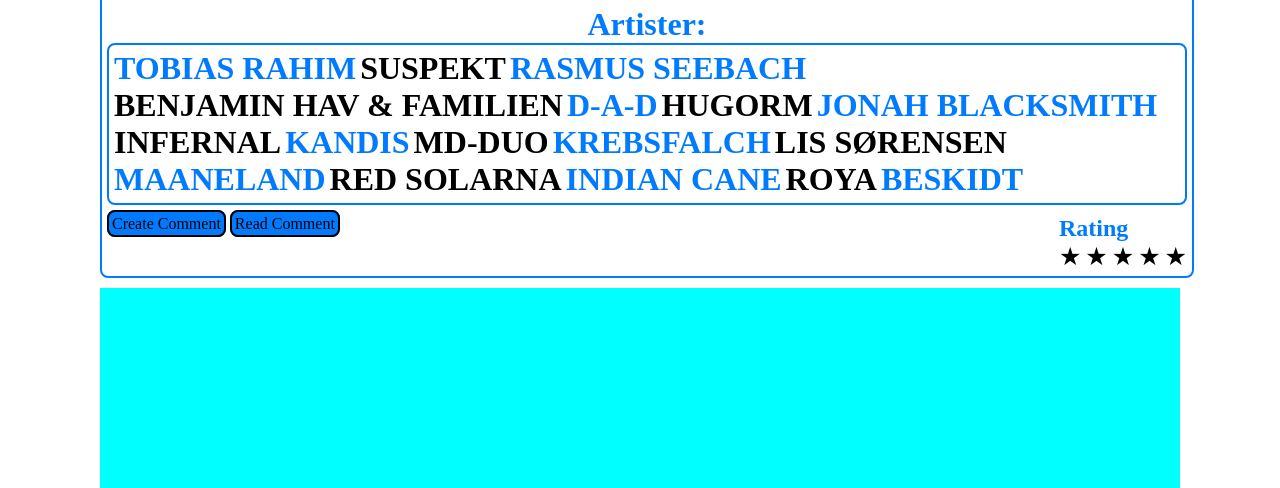
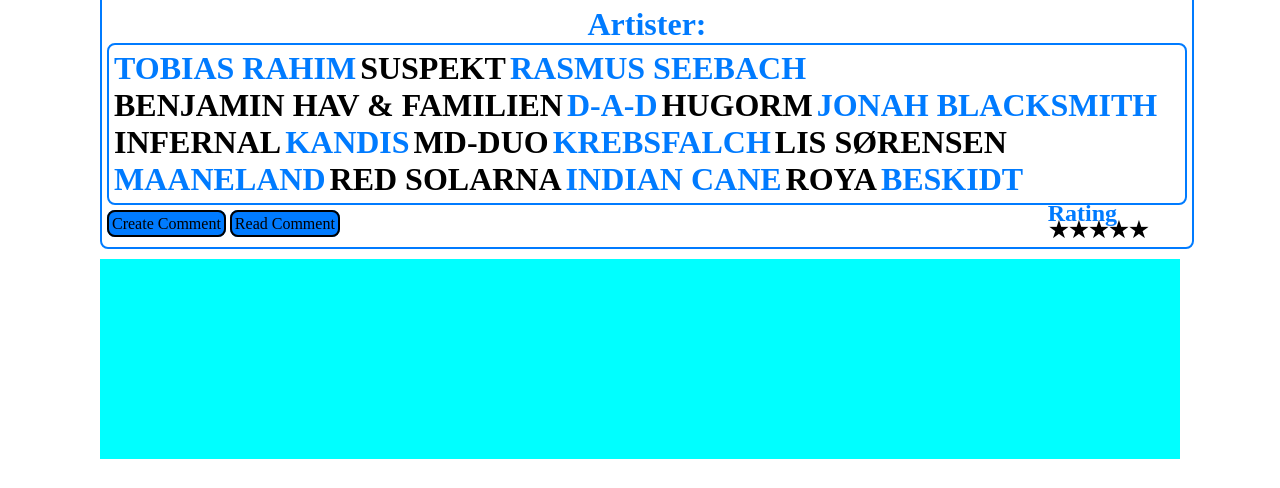
Before and after one commit to chrisdk88/festival, a PHP site: page / in a window 1280 px wide. Shown: the part 623-1111 px from the top of the page. After the commit the page ends 1082 px from the top, so only its background shows below. Run offline with PHP 8.4, Linux system fonts and the light colour scheme.

Commit message:
rating fixed

```diff
--- a/style.css
+++ b/style.css
@@ -267,8 +267,11 @@
 }
 
 .rating h3 {
+  position: relative;
   color: var(--main-bg-two-color);
   font-size: 1.5rem;
+  bottom:15px;
+  right: 70px;
 }
 
 .rating input {
@@ -276,12 +279,14 @@
 }
 
 .rating label {
+  position: relative;
   cursor: pointer;
   width: 20px;
   height: 20px;
   margin: 0;
   padding: 0;
   font-size: 25px;
+  left: 30px;
 }
 
 .rating label:before {
@@ -294,8 +299,10 @@
 }
 
 .rating {
+  display: flex;
   flex-direction: row-reverse;
 }
+
 
 .ad {
   background-color: aqua;
```
